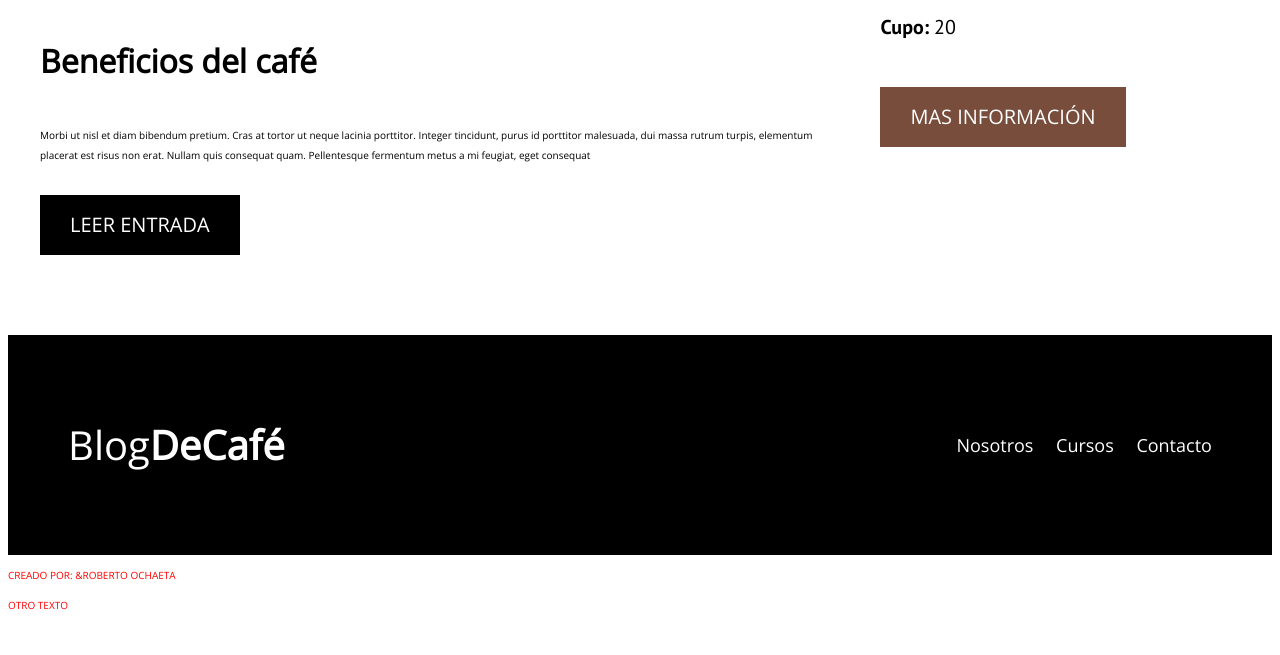
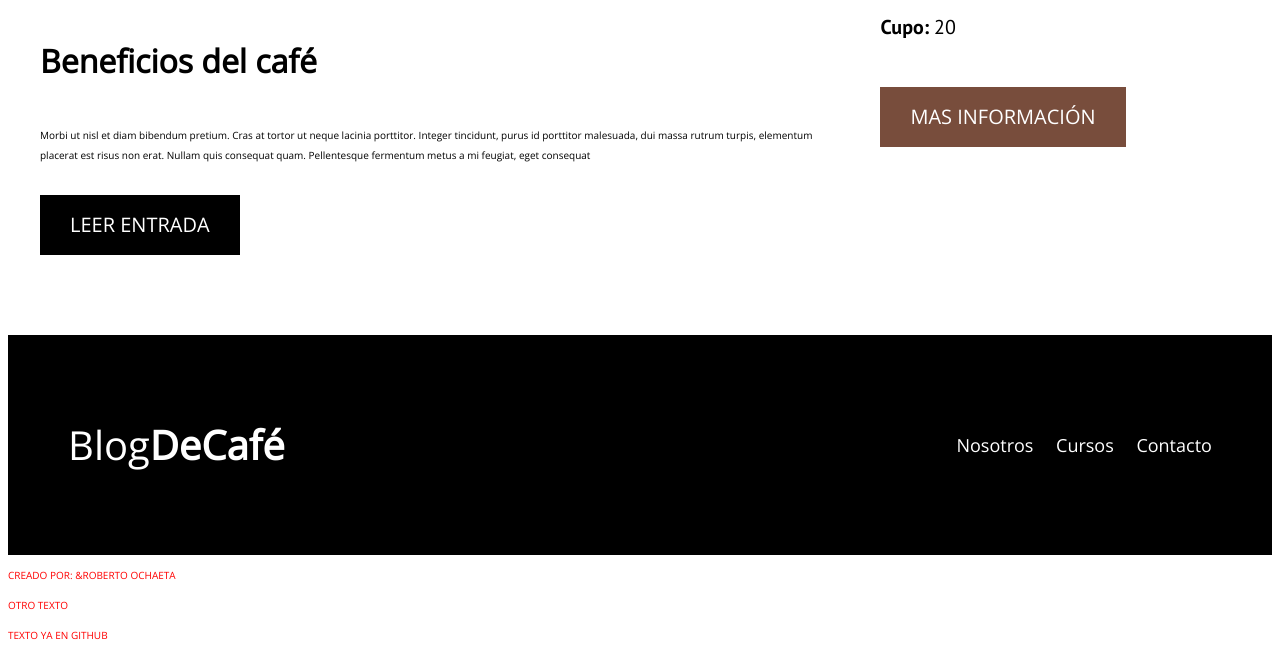
Before and after one commit to Robertoochaeta/proyecto, a plain HTML site: page index.html in a window 1280 px wide. Shown: the part 1383-2038 px from the top of the page. Before the commit the page ends 2008 px from the top, so only its background shows below. Drawn offline with nearby package versions, Linux system fonts and the light colour scheme.

Commit message:
Agregamos mas texto

```diff
--- a/index.html
+++ b/index.html
@@ -115,6 +115,7 @@
     </footer>
    <p class= "text">Creado por: &Roberto Ochaeta</p>
     <p class="text">Otro texto</p>
+    <p class="text">Texto ya en github </p>
 </body>
 
 </html>
```
